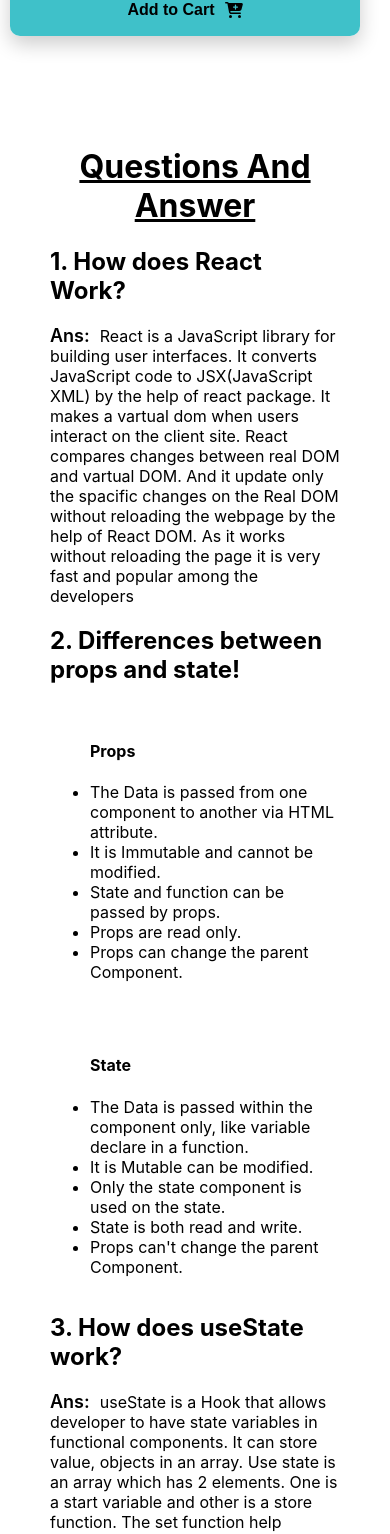
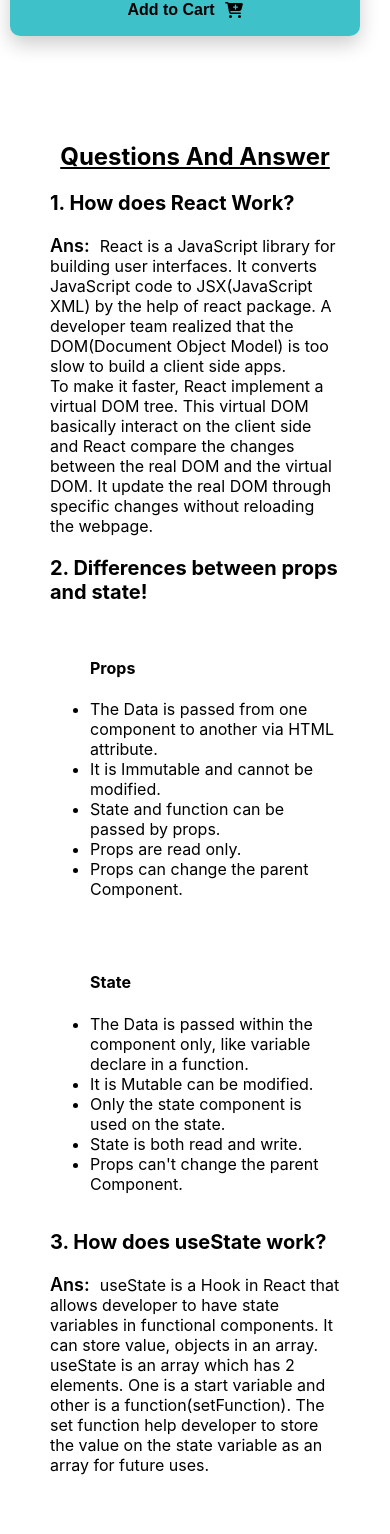
Before and after one commit to ProbalRanjan/keyboard-bucket-project, a React (Create React App) app: page / in a window 390 px wide. Shown: the part 6933-8467 px from the top of the page. Built offline with nearby package versions, Linux system fonts and the light colour scheme.

Commit message:
ques n ans added

```diff
--- a/src/component/QuestionAns/QuestionAns.css
+++ b/src/component/QuestionAns/QuestionAns.css
@@ -24,7 +24,15 @@
   }
 
 @media only screen and (min-width: 0px) and (max-width: 472px) {
-    .difference {
+  .ques-ans-container h1 {
+    font-size: 24px;
+    text-align: center;
+    text-decoration: underline;
+  }
+  .ques-ans-container h2 {
+    font-size: 20px;
+  }
+  .difference {
       grid-template-columns: repeat(1, 1fr);
     }
   }
--- a/src/component/QuestionAns/QuestionAns.js
+++ b/src/component/QuestionAns/QuestionAns.js
@@ -8,24 +8,16 @@ const QuestionAns = () => {
 
             {/* Question-1 */}
             <div className="ques">
-                <h2>1. How does React Work?
-                </h2>
+                <h2>1. How does React Work?</h2>
                 <p>
                     <span>Ans:</span>
-                    React is a JavaScript library for building user interfaces. It converts JavaScript
-                    code to JSX(JavaScript XML) by the help of react package. It makes a
-                    vartual dom when users interact on the client site. React compares
-                    changes between real DOM and vartual DOM. And it update only the
-                    spacific changes on the Real DOM without reloading the webpage by the
-                    help of React DOM. As it works without reloading the page it is very
-                    fast and popular among the developers
+                    React is a JavaScript library for building user interfaces. It converts JavaScript code to JSX(JavaScript XML) by the help of react package. A developer team realized that the DOM(Document Object Model) is too slow to build a client side apps. <br /> To make it faster, React implement a virtual DOM tree. This virtual DOM basically interact on the client side and React compare the changes between the real DOM and the virtual DOM. It update the real DOM through specific changes without reloading the webpage.
                 </p>
             </div>
 
             {/* Question-2 */}
             <div className="ques">
                 <h2>2. Differences between props and state!</h2>
-
                 <div className='difference'>
                     <ul>
                         <h4>Props</h4>
@@ -47,16 +39,15 @@ const QuestionAns = () => {
                 </div>
             </div>
 
-            {/*  */}
+            {/* Question-3 */}
             <div className="ques">
                 <h2>3. How does useState work?
                 </h2>
                 <p>
                     <span>Ans:</span>
-                    useState is a Hook that allows developer to have state variables in
-                    functional components. It can store value, objects in an array. Use
-                    state is an array which has 2 elements. One is a start variable and
-                    other is a store function. The set function help developer to store
+                    useState is a Hook in React that allows developer to have state variables in
+                    functional components. It can store value, objects in an array. useState is an array which has 2 elements. One is a start variable and
+                    other is a function(setFunction). The set function help developer to store
                     the value on the state variable as an array for future uses.
                 </p>
             </div>
```
